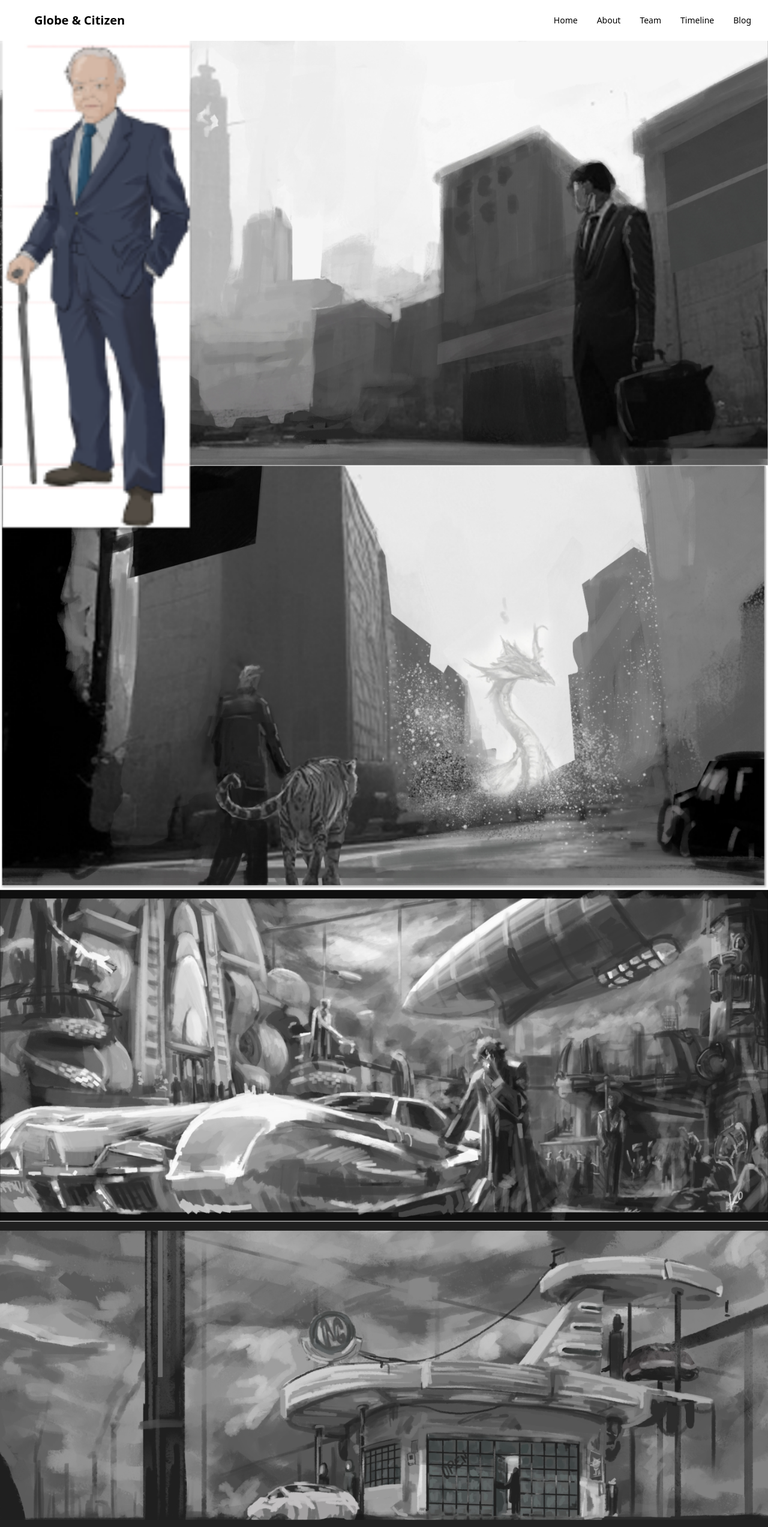
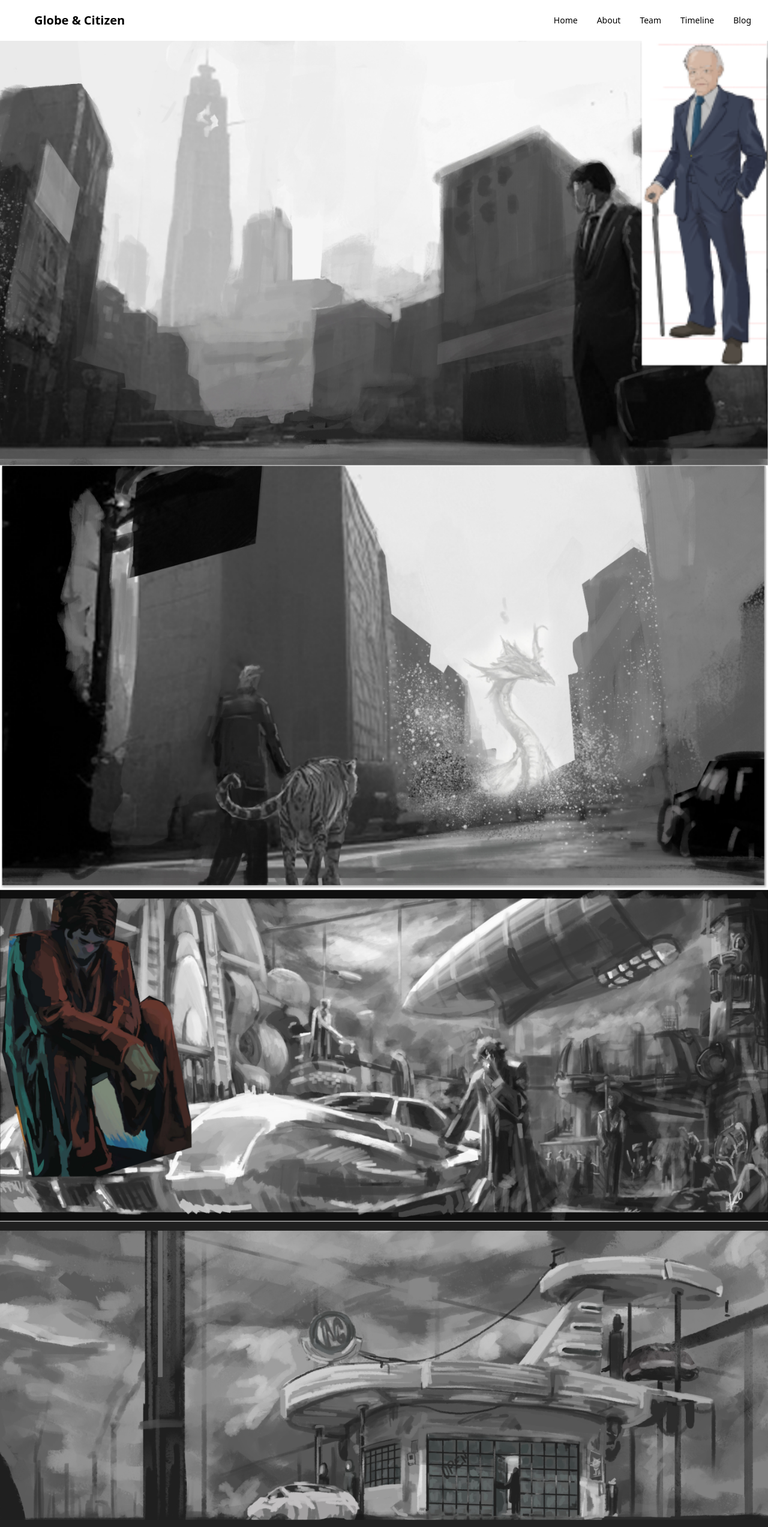
Before and after one commit to globe-and-citizen/gc-web, a Vue app: page /about in a window 1280 px wide. Shown: the top 2546 px of the page at 60% size. Built offline with nearby package versions, Linux system fonts and the light colour scheme; the HTML template or start-up script is replaced by a standard one.

Commit message:
feat: to walking man

```diff
--- a/src/views/AboutView.vue
+++ b/src/views/AboutView.vue
@@ -2,14 +2,28 @@
   <div class="">
     <div>
       <div class="sticky top-0 h-0">
-        <img src="../../public/assets/art/item/1_old_man.png" alt="Image" class="w-1/4">
+        <img src="/assets/art/item/1_old_man.png" alt="Image" class="w-1/6 ml-auto">
       </div>
 
       <img src="../../public/assets/art/1_young_man.png" alt="Image" style="width: 100%">
       <img src="../../public/assets/art/2_old_man.png" alt="Image" style="width: 100%">
     </div>
-    <img src="../../public/assets/art/3_city.png" alt="Image" style="width: 100%">
-    <img src="../../public/assets/art/4_office.png" alt="Image" style="width: 100%">
+    <div>
+      <div class="sticky top-0 h-0">
+        <img src="/assets/art/item/2_thinking.png" alt="Image" class="w-1/4 mr-auto">
+      </div>
+      <img src="../../public/assets/art/3_city.png" alt="Image" style="width: 100%">
+      <img src="../../public/assets/art/4_office.png" alt="Image" style="width: 100%">
+    </div>
+    <div class="relative mb-10">
+      <div class="sticky top-0">
+        <img src="/assets/art/item/3_walking_man.png" alt="Image" class="w-1/6 ml-auto">
+      </div>
+      <p class="w-1/4 m-auto text-6xl top-0">Here I was. Walking alone in the city. On my way to deal with another job while blasting funk jazz late into the night. Funk jazz had  always kept me going....
+      </p>
+
+    </div>
+
     <img src="../../public/assets/art/5.png" alt="Image" style="width: 100%">
     <img src="../../public/assets/art/6_Summer_Sky_in_City%201.png" alt="Image" style="width: 100%">
     <img src="../../public/assets/art/7_woman.png" alt="Image" style="width: 100%">
```
